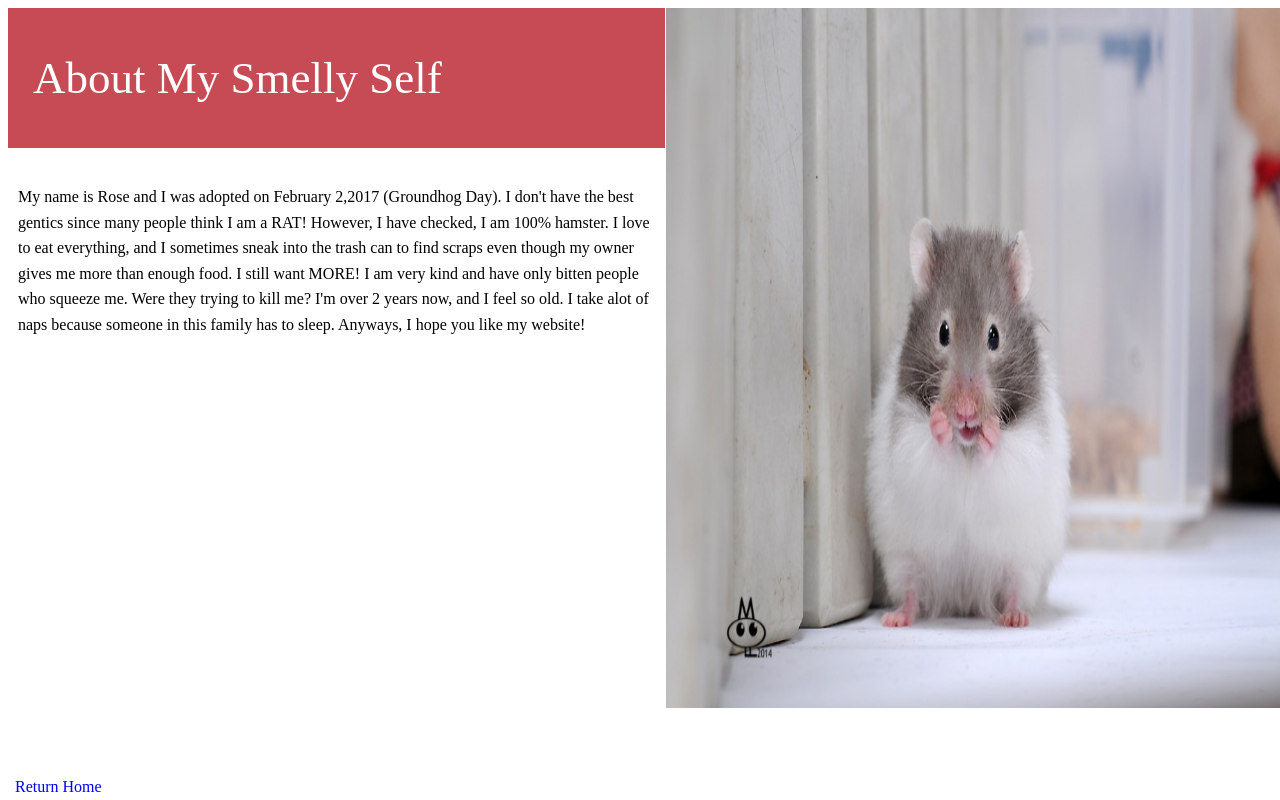
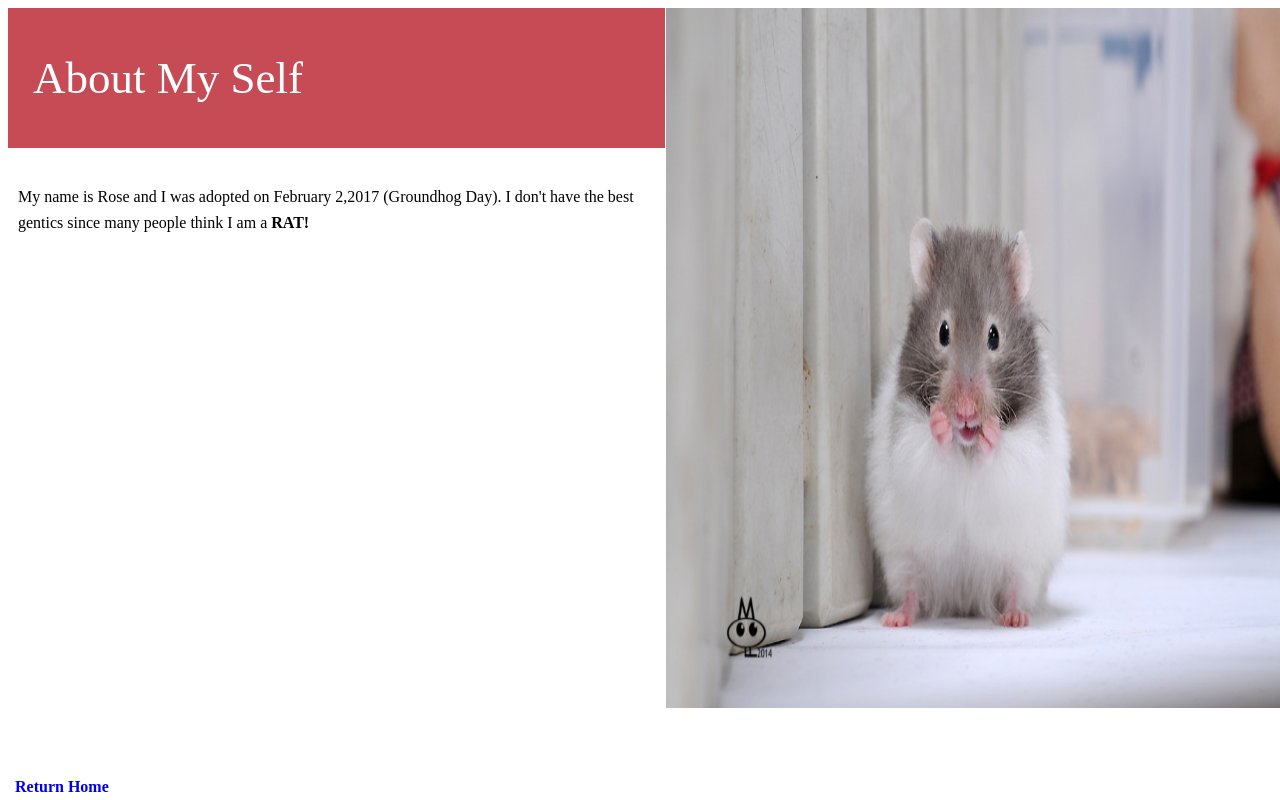
Before and after one commit to vatsavikas/giselleaguayo1998.github.io, a plain HTML site: page AboutMySelf.html in a window 1280 px wide. Drawn offline with Linux system fonts and the light colour scheme.

Commit message:
Update AboutMySelf.html

```diff
--- a/AboutMySelf.html
+++ b/AboutMySelf.html
@@ -5,12 +5,12 @@
      <script src="newtest.js"></script>
    </head>
    <body>
-      <div class="title"> About My Smelly Self </div>
+      <div class="title"> About My  Self </div>
 
       <img name= "slideshow" >
 
       <div class="about">
-        <p> My name is Rose and I was adopted on February 2,2017 (Groundhog Day). I don't have the best gentics since many people think I am a RAT!
+        <p> My name is Rose and I was adopted on February 2,2017 (Groundhog Day). I don't have the best gentics since many people think I am a <b>RAT!</b?
         However, I have checked, I am 100% hamster. I love to eat everything, and I sometimes sneak into the trash can to find scraps even though my owner gives me more than enough food. I still want MORE!
         I am very kind and have only bitten people who squeeze me. Were they trying to kill me? I'm over 2 years now, and I feel so old. I take alot of naps because someone in this family has to sleep. Anyways, I hope you like my website!
       </p>
```
